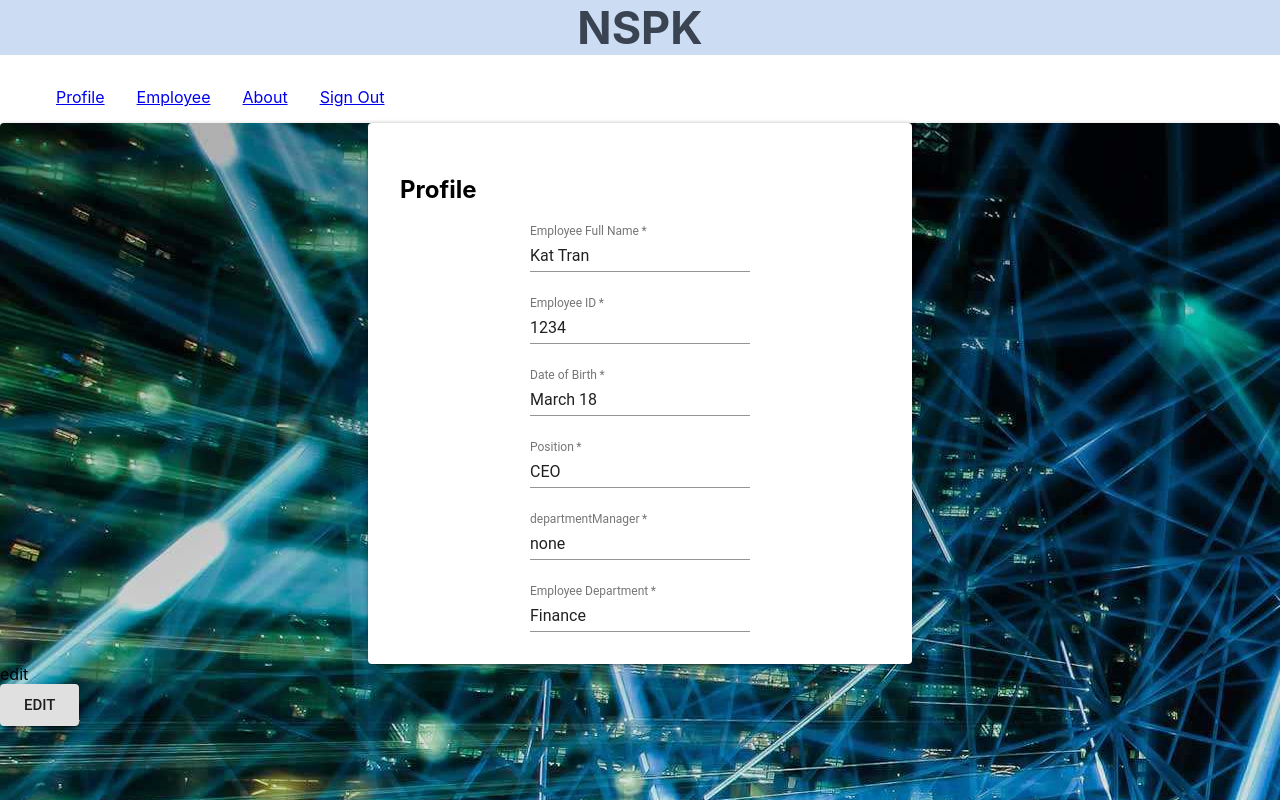
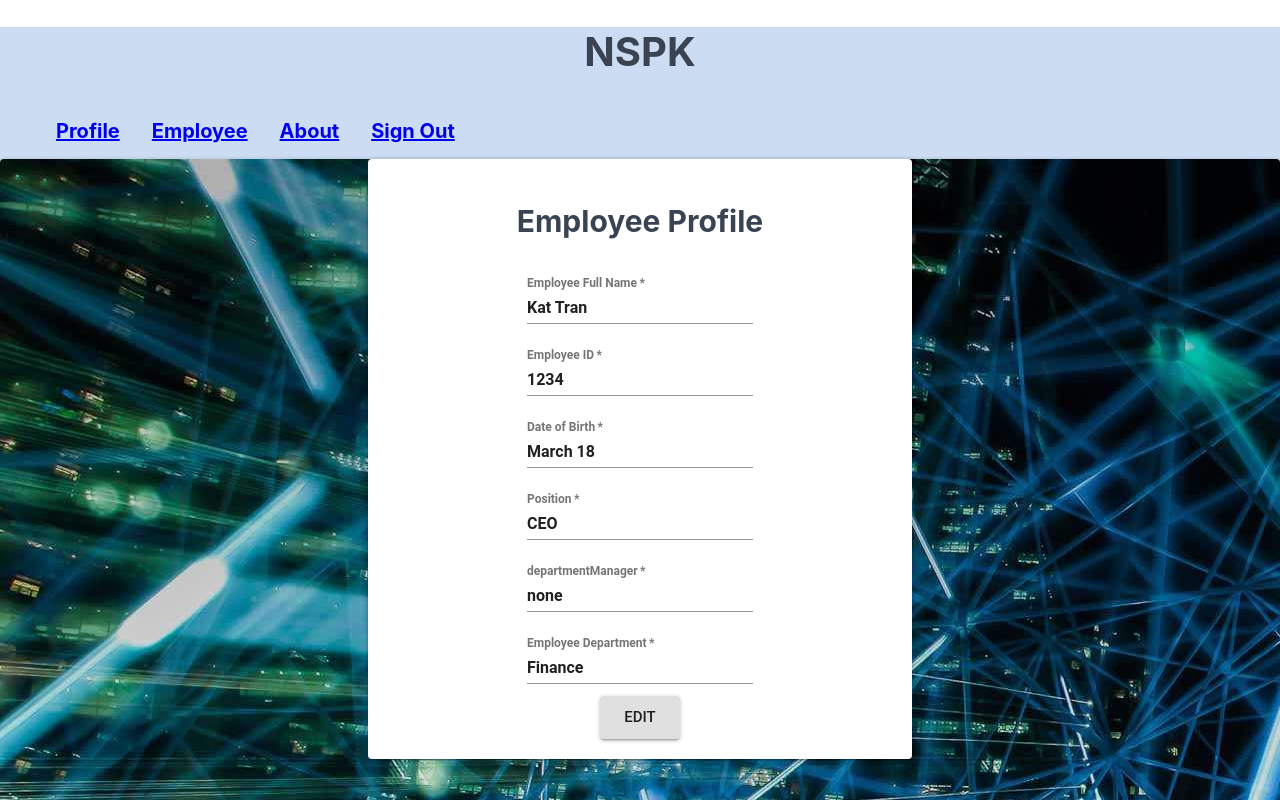
Before and after one commit to wengkeat575/NSPK-Enterprise, a React (Create React App) app in the folder nspk-enterprise/: page /profile in a window 1280 px wide. Shown: the top 800 px of the page. Built offline with nearby package versions, Linux system fonts and the light colour scheme.

Commit message:
fix the button

```diff
--- a/nspk-enterprise/src/Homepage.js
+++ b/nspk-enterprise/src/Homepage.js
@@ -12,17 +12,17 @@ import Signout from "./Signout";
 const Header = styled("h2")`
   background: #cbdcf3;
   color: #394351;
-  font-size: 45px;
+  font-size: 20px;
   text-align: center;
   margin: 0px;
 `;
+
 class Homepage extends React.Component {
   render() {
     return (
       <Router>
-            <Header>NSPK</Header>
-
-
+            <Header>
+            <h1>NSPK</h1>
           <Switch>
             <Route path="/signin" component={App} />
             <Route path="/profile" component={Profile} />
@@ -30,6 +30,7 @@ class Homepage extends React.Component {
             <Route path="/about" component={About} />
             <Route path="/signout" component={Signout} />
           </Switch>
+          </Header>
       </Router>
     );
   }
--- a/nspk-enterprise/src/Profile.js
+++ b/nspk-enterprise/src/Profile.js
@@ -50,7 +50,6 @@ class Profile extends React.Component {
         }}
       >
         <Paper
-          zDepth={2}
           style={{
             margin: "48px",
             padding: "32px",
@@ -58,7 +57,7 @@ class Profile extends React.Component {
             width: "480px"
           }}
         >
-        <h2>Profile</h2>
+
           <React.Fragment>
             <Grid
               container
@@ -67,6 +66,7 @@ class Profile extends React.Component {
               alignItems="center"
               spacing={24}
             >
+            <h2>Employee Profile</h2>
               <Grid item xs={8} md={6}>
                 <TextField
                   required
@@ -127,13 +127,7 @@ class Profile extends React.Component {
                   fullWidth
                 />
               </Grid>
-            </Grid>
-          </React.Fragment>
-        </Paper>
-        <Grid container direction="row" justify="right" alignItems="center">
-          edit
-        </Grid>
-        <div
+              <div
           style={{
             justifyContent: "center",
             alignItems: "center",
@@ -148,12 +142,18 @@ class Profile extends React.Component {
             <Button
               variant="contained"
               size="large"
+              justifyContent= "center"
+              alignItems= "center"
               onClick={this.handleEdit.bind(this)}
             >
               Edit
             </Button>
           )}
         </div>
+            </Grid>
+          </React.Fragment>
+        </Paper>
+
       </Paper>
       </div>
     );
--- a/nspk-enterprise/src/Signout.js
+++ b/nspk-enterprise/src/Signout.js
@@ -1,5 +1,4 @@
 import React, { Component } from "react";
-
 import TopBar from "./TopBar";
 import Paper from "@material-ui/core/Paper";
 import { Button } from "@material-ui/core";
@@ -11,6 +10,8 @@ const styles = {
     backgroundImage: "url(" + bg + ")"
   }
 };
+
+
 
 class Signout extends Component {
   render() {
@@ -32,11 +33,13 @@ class Signout extends Component {
           }}
         >
 
-<h2>Sign out</h2>
-          Are you sure you want to log out?
+            <h2>Sign out</h2>
+            <h3>Are you sure you want to log out?</h3>
+
           <Button
             variant="contained"
             color="secondary"
+            mr={10}
             onClick={()=> this.props.history.push('/signin')}
           >
             {" "}
@@ -45,6 +48,7 @@ class Signout extends Component {
           <Button variant="contained" color="primary">
             No
           </Button>
+
         </Paper>
       </Paper>
       </div>
```
Also changed, not shown: nspk-enterprise/src/index.css (line endings or trailing spaces).
